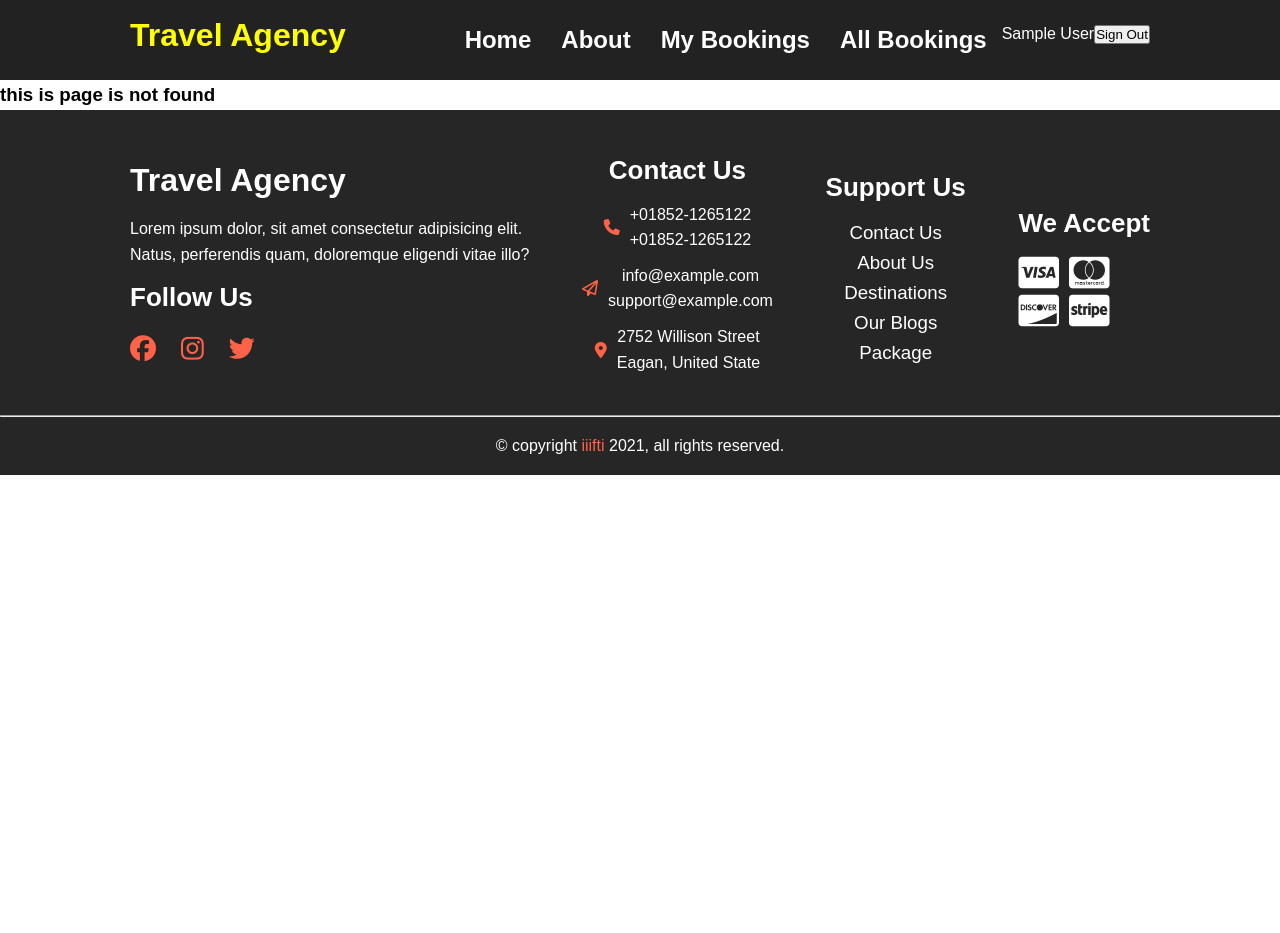
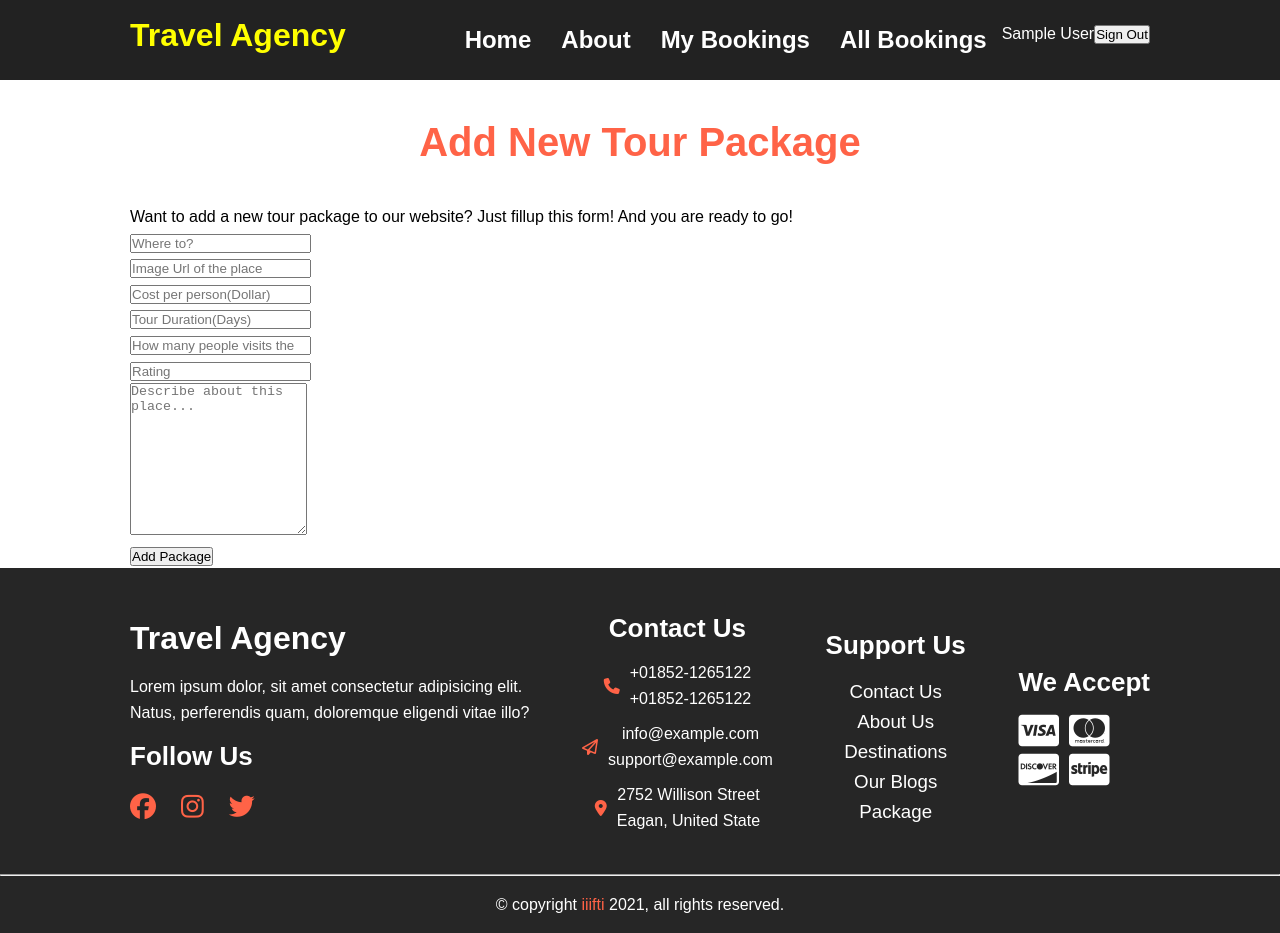
Before and after one commit to ImamIfti056/tiw, a React (Create React App) app: page /addpackage in a window 1280 px wide. Before the commit the page ends 800 px from the top, so only its background shows below. Built offline with nearby package versions, Linux system fonts and the light colour scheme; no server answers; sample sign-in values are in the browser's storage; a web font is replaced by a local one.

Commit message:
add service option added

```diff
--- a/src/App.js
+++ b/src/App.js
@@ -10,6 +10,7 @@ import AllBookings from './Components/AllBookings/AllBookings';
 import AuthProvider from './context/AuthProvider';
 import PrivateRoute from './Components/PrivateRoute/PrivateRoute';
 import PackageDetails from './Components/PackageDetails/PackageDetails';
+import AddPackage from './Components/AddPackage/AddPackage';
 
 function App() {
   return (
@@ -30,6 +31,9 @@ function App() {
             <PrivateRoute path='/mybookings'>
               <MyBookings></MyBookings>
             </PrivateRoute>
+            <PrivateRoute path='/addpackage'>
+              <AddPackage></AddPackage>
+            </PrivateRoute>
             <PrivateRoute path='/allbookings'>
               <AllBookings></AllBookings>
             </PrivateRoute>
--- /dev/null
+++ b/src/Components/AddPackage/AddPackage.js
@@ -0,0 +1,82 @@
+import React, { useRef } from 'react';
+import useAuth from '../../hooks/useAuth';
+
+const AddPackage = () => {
+
+    const {user} = useAuth();
+
+    const nameRef = useRef();
+    const priceRef = useRef();
+    const desRef = useRef();
+    const imgRef = useRef();
+    const durationRef = useRef();
+    const totalRatingsRef = useRef();
+    const ratingRef = useRef();
+
+    const handleAddPackage = e => {
+
+    const name = nameRef.current.value;
+    const price = priceRef.current.value;
+    const description = desRef.current.value;
+    const totalRatings = totalRatingsRef.current.value;
+    const img = imgRef.current.value;
+    const ratings = ratingRef.current.value;
+    const duration = durationRef.current.value;
+
+    const newPackage = {name, price, description, img, ratings, duration, totalRatings, addedBy: user?.email};
+    console.log(newPackage);
+        fetch('http://localhost:9000/packages',{
+            method: 'POST',
+            headers: {
+                'content-type': 'application/json'
+            },
+            body: JSON.stringify(newPackage)
+        })
+        .then(res=> res.json())
+        .then(data => {
+            alert('Tour Package Added Successfully');
+            e.target.reset();
+        })
+
+        e.preventDefault();
+    }
+
+    return (
+        <div className='add-package'>
+            <div className="container">
+                <h1 className="title">Add New Tour Package</h1>
+                <p>Want to add a new tour package to our website? Just fillup this form! And you are ready to go!</p>
+                <div className="form">
+                    <form onSubmit={handleAddPackage}>
+                        <div>
+                            <input type="text" placeholder='Where to?' ref={nameRef} required />
+                        </div>
+                        <div>
+                            <input type="text" placeholder='Image Url of the place' ref={imgRef} required />
+                        </div>
+                        <div>
+                            <input type="number" placeholder='Cost per person(Dollar)' ref={priceRef} required />
+                        </div>
+                        <div>
+                            <input type="number" placeholder='Tour Duration(Days)' ref={durationRef} required />
+                        </div>
+                        <div>
+                            <input type="number" placeholder='How many people visits there per month?' required ref={totalRatingsRef} />
+                        </div>
+                        <div>
+                            <input type='text' placeholder='Rating' ref={ratingRef} required />
+                        </div>
+                        <div>
+                            <textarea placeholder='Describe about this place...' rows="10" ref={desRef} required></textarea>
+                        </div>
+                        <div>
+                            <input type="submit" value="Add Package" />
+                        </div>
+                    </form>
+                </div>
+            </div>
+        </div>
+    );
+};
+
+export default AddPackage;
--- a/src/Components/MyBookings/Mybookings.js
+++ b/src/Components/MyBookings/Mybookings.js
@@ -1,10 +1,38 @@
-import React from 'react';
+import React, { useEffect, useState, useParams } from 'react';
+import useAuth from '../../hooks/useAuth';
+import Bookings from '../Bookings/Bookings';
 
 const Mybookings = () => {
+
+    const {user} = useAuth();
+    const [allBookings, setAllBookings] = useState([]);
+    const [error, setError] = useState('');
+
+    useEffect(() => {
+        fetch('https://arcane-sierra-20746.herokuapp.com/allbookings')
+        .then(res => res.json())
+        .then(data => setAllBookings(data))
+        .catch(error => setError(error.message))
+    },[])
+
+    const myBookings = allBookings.filter(b => b.email === user?.email)
+
     return (
-        <div>
-            <h3>MY BOOKINGS</h3>
+        <div className='all-bookings'>
+        <h1 className="title">My Trips</h1>
+        <h2 style={{'textAlign': 'center', 'fontSize': '30px', 'color': 'green', 'marginBottom': '20px'}}>Upcoming Trips: {myBookings.length}</h2>
+        <div className="container">
+            {
+                myBookings.map( book => <Bookings
+                key={book._id}
+                booking={book}
+                ></Bookings>)
+            }
+            <div style={{'textAlign': 'center', "fontColor": "red", "fontSize": '24px'}}>
+                {error}
+            </div>
         </div>
+    </div>
     );
 };
 
--- a/src/Components/Package/Package.js
+++ b/src/Components/Package/Package.js
@@ -4,7 +4,7 @@ import './Package.css';
 
 const Package = (props) => {
 
-    const {id, name, img, totalRatings, description, price} = props.package;
+    const {_id, name, img, totalRatings, description, price} = props.package;
 
     return (
         <div className='package'>
@@ -15,8 +15,8 @@ const Package = (props) => {
                 <h2><i className="fas fa-map-marker-alt"></i> {name}</h2>
                 <h4>{totalRatings} Ratings</h4>
                 <h3>$ {price}/Per Person</h3>
-                <p>{description.slice(0,80)}...</p>
-                <Link to={`/package/${id}`}><button className="btn btn-package">Book Now!</button></Link>
+                <p>{description?.slice(0,80)}...</p>
+                <Link to={`/package/${_id}`}><button className="btn btn-package">Book Now!</button></Link>
             </div>
         </div>
     );
--- a/src/Components/PackageDetails/PackageDetails.css
+++ b/src/Components/PackageDetails/PackageDetails.css
@@ -41,7 +41,7 @@
 }
 
 /* ----------FORM-------------------- */
-.form{
+.package-details .form{
     background-color: #fff;
     padding: 10px;
     border-radius: 10px;
--- a/src/Components/PackageDetails/PackageDetails.js
+++ b/src/Components/PackageDetails/PackageDetails.js
@@ -22,7 +22,7 @@ const PackageDetails = () => {
         .then(data => setPackages(data))
     },[packages])
 
-    let pack = packages.find(pack => pack.id == id);
+    let pack = packages.find(pack => pack._id == id);
 
     const handleSubmit = e => {
         const name = nameRef.current.value;
@@ -34,7 +34,7 @@ const PackageDetails = () => {
 
         const newTraveller = {name, email, phone, ticket, date, message, packageName: pack?.name };
 
-        fetch('https://arcane-sierra-20746.herokuapp.com/traveller', {
+        fetch( 'https://arcane-sierra-20746.herokuapp.com/traveller', {
             method: 'POST',
             headers: {
                 'content-type': 'application/json'
@@ -77,7 +77,7 @@ const PackageDetails = () => {
                                 <input type="text" placeholder={`Type your Name (${user.displayName})`} ref={nameRef} required />
                             </div>
                             <div>
-                                <input type="email" placeholder={`Type your Name (${user.email})`} ref={emailRef} required />
+                                <input type="email" placeholder={user.email} ref={emailRef} required />
                             </div>
                             <div>
                                 <input type="number" placeholder='Phone' ref={phoneRef} required />
--- a/src/Components/Packages/Packages.css
+++ b/src/Components/Packages/Packages.css
@@ -13,3 +13,12 @@
 .packages .grid{
     grid-template-columns: repeat(3, 1fr);
 }
+
+.packages .btn-addTour{
+    width: 100%;
+    margin: 30px 0;
+    padding: 20px 0;
+    font-size: 30px;
+    background-color: tomato;
+    color: white;
+}
--- a/src/Components/Packages/Packages.js
+++ b/src/Components/Packages/Packages.js
@@ -1,4 +1,5 @@
 import React, { useEffect, useState } from 'react';
+import { Link } from 'react-router-dom';
 import Package from '../Package/Package';
 import './Packages.css';
 
@@ -23,7 +24,10 @@ const Packages = () => {
                     package={pack}
                     ></Package>)
                 }
-            </div>
+                </div>
+                <div className='add-tour'>
+                    <Link to='/addpackage'><button className="btn btn-addTour"><i className="fas fa-plus"></i> Add New Tour</button></Link>
+                </div>
             </div>
         </div>
     );
--- a/src/Components/PrivateRoute/PrivateRoute.js
+++ b/src/Components/PrivateRoute/PrivateRoute.js
@@ -9,7 +9,7 @@ const PrivateRoute = ({children, ...rest}) => {
     if(isLoading){
         return(
             <div className="flex" style={{'fontSize': '24px', 'fontWeight': '700', 'padding': '20px', 'margin': '30px 0'}}>
-                <span>Loading...</span>
+                <span>Loading...<i className="fas fa-spinner"></i></span>
             </div>
         )
     }
--- a/src/Components/Reviews/Reviews.css
+++ b/src/Components/Reviews/Reviews.css
@@ -28,18 +28,19 @@
     margin: 0 10px;
     border-radius: 30px;
     padding: 10px 6px;
-    border: 1px solid black;
+    border: 1px solid #555;
     box-shadow: 1px 10px 10px rgba(0,0,0,0.3);
-}
-
-.review .flex .card:hover{
-    background-color: tomato;
-    color: white;
 }
 
 .review .flex .card:nth-child(odd){
     height: 450px;
     width: 350px;
+}
+
+.review .flex .card:nth-child(2){
+    background-color: tomato;
+    color: white;
+    border: none;
 }
 
 .review .card p{
```
Also changed, not shown: src/Components/AddPackage/AddPackage.css (added).
